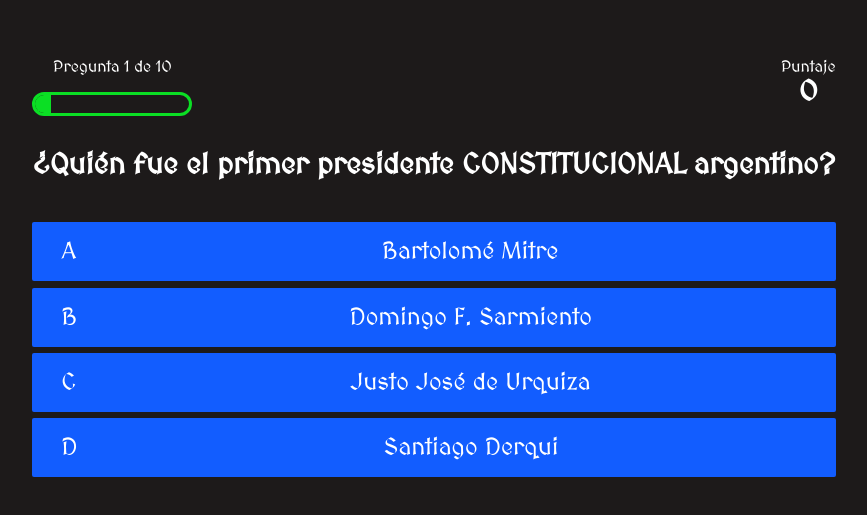
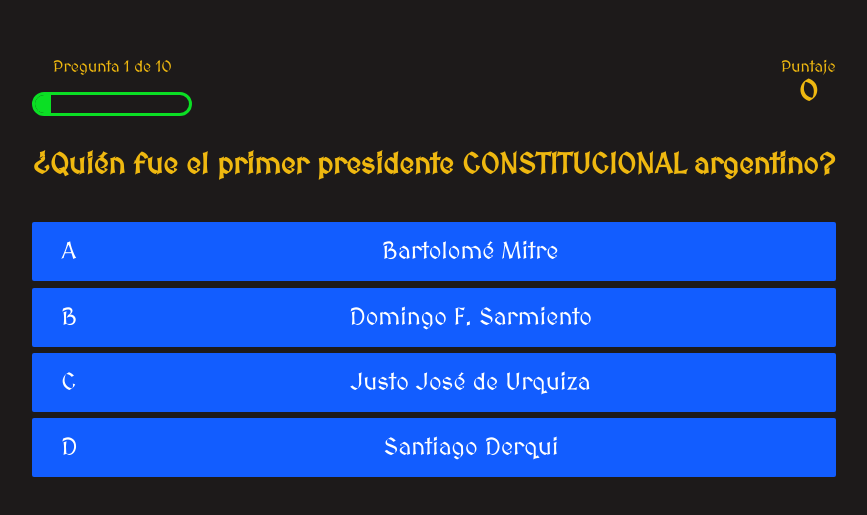
Before and after one commit to Facundo2244/proyecto-final-js-coderhouse, a plain HTML site: page pages/juego.html in a window 1280 px wide. Shown: the part 129-644 px from the top of the page, without its empty margins (206-1073 px from the left). Drawn offline with Linux system fonts and the light colour scheme.

Commit message:
comentarios y estilos

```diff
--- a/css/juego.css
+++ b/css/juego.css
@@ -67,8 +67,12 @@ body {
     width: 0%;
 }
 
-@media screen and (max-width: 768px) {
-    .choice-container {
-        min-width: 20rem;
-    }
+#pregunta{
+    color: rgb(239,184,16);
 }
+.textoInfo{
+    color: rgb(239,184,16);
+}
+.textoPuntaje{
+    color: rgb(239,184,16);
+}
--- a/javascript/juego.js
+++ b/javascript/juego.js
@@ -5,6 +5,8 @@ const opciones = Array.from(document.querySelectorAll('.opcionTexto'));
 const textoProgreso = document.querySelector('#textoProgreso');
 const textoPuntaje= document.querySelector('#puntaje');
 const barraProgresoLlena = document.querySelector('#barraProgresoLlena');
+const puntajeSuma = 100
+const totalPreguntas = 10
 
 let preguntaActual = {}
 let respuestaCorrecta = true
@@ -99,18 +101,18 @@ let preguntas = [
 
 ]
 
-const puntajeSuma = 100
-const totalPreguntas = 10
-
 //funciones
 
+
+// cada vezque se inicia el juego se reincian los contadores y se llama a la funcion nuevapregunta
 iniciarJuego = () => {
     contPreguntas = 0
-    punataje = 0
+    puntaje = 0
     pregDisponibles = [...preguntas]
     nuevaPregunta()
 }
 
+//llama a una nueva pregunta mientras que las preguntas disponibles no sean 0 o el total de preguntas sea menor a la cantidad de preguntas hechas.
 nuevaPregunta = () => {
     if(pregDisponibles.length === 0 || contPreguntas > totalPreguntas) {
         localStorage.setItem('ultimoPuntaje', puntaje)
@@ -135,7 +137,7 @@ nuevaPregunta = () => {
 
     respuestaCorrecta = true
 }
-
+//funcion para actualizar las opciones y asignar una clase (color rojo o verde) según corresponda ante una respuesta correcta o incorrecta.
 opciones.forEach(opcion => {
     opcion.addEventListener('click', e => {
         if(!respuestaCorrecta) return
@@ -147,11 +149,11 @@ opciones.forEach(opcion => {
         let claseCorresponde = respuestaSelec == preguntaActual.respuesta ? 'correcta' : 'incorrecta'
 
         if(claseCorresponde === 'correcta') {
-            incrementScore(puntajeSuma)
+            sumarPuntaje(puntajeSuma)
         }
 
         opcionSelec.parentElement.classList.add(claseCorresponde)
-
+//setTimeout utilizado para que una vez clickeada la opción, el juego pase de pregunta.
         setTimeout(() => {
             opcionSelec.parentElement.classList.remove(claseCorresponde)
             nuevaPregunta()
@@ -160,7 +162,7 @@ opciones.forEach(opcion => {
     })
 })
 
-incrementScore = num => {
+sumarPuntaje = num => {
     puntaje +=num
     textoPuntaje.innerText = puntaje
 }
--- a/javascript/pantalla-final.js
+++ b/javascript/pantalla-final.js
@@ -1,18 +1,22 @@
+//creación de variables
+
 const nombreUsuario = document.querySelector('#nombreUsuario')
 const botonGuardarPuntaje = document.querySelector('#botonGuardarPuntaje')
 const puntajeFinal = document.querySelector('#puntajeFinal')
 const ultimoPuntaje = localStorage.getItem('ultimoPuntaje')
 
+//traigo el puntaje del storage
 const puntajes = JSON.parse(localStorage.getItem('puntajes')) || []
 
 const topPuntajes = 10
 
+//actualizo el puntaje del último jugador
 puntajeFinal.innerText = ultimoPuntaje
 
+//evento keyup para tomar el nombre que ingresa el usuario y luego guardarlo con la función guardarPuntaje
 nombreUsuario.addEventListener('keyup', () => {
     botonGuardarPuntaje.disabled = !nombreUsuario.value
 })
-
 guardarPuntaje = e => {
     e.preventDefault()
 
```
